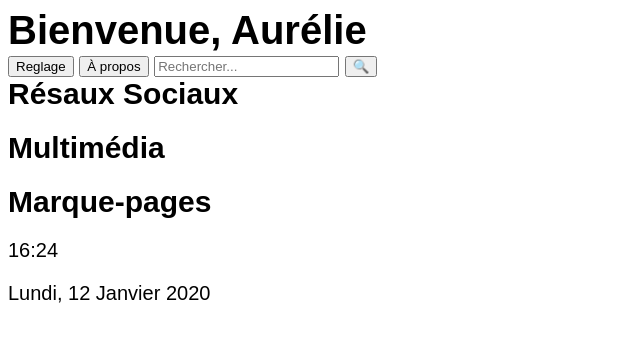
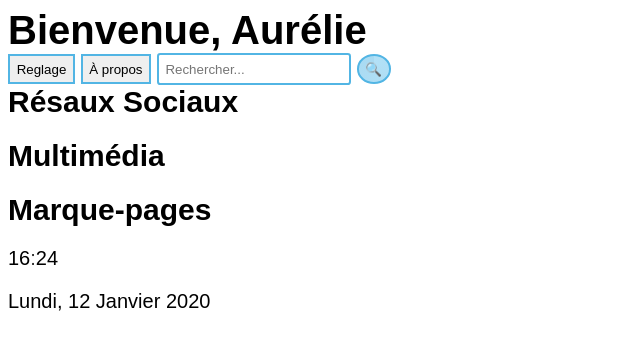
Before and after one commit to PissMan420/startpage, a Flask app: page / in a window 1280 px wide. Shown: the top 350 px of the page, without its empty margins (0-640 px from the left). Run offline with Flask 2, Linux system fonts and the light colour scheme; some web fonts are replaced.

Commit message:
Styled page Styled small components

```diff
--- a/static/style.css
+++ b/static/style.css
@@ -14,3 +14,60 @@
     margin-bottom: 0;
     margin-top: 0;
 }
+
+button, input[type="button"], input[type="reset"], input[type="submit"] {
+    -webkit-appearance: button;
+    cursor: pointer;
+}
+
+.circle {
+    border-radius: 100%;
+    border: 2px outset rgb(82, 181, 228);
+    transition: all 0.1s ease-in-out;
+    background: conic-gradient(rgba(104, 195, 238, 0.5), rgba(82, 181, 228, 0.5) 100%);
+}
+
+.btn {
+    transition: all ease-out 0.1s;
+    padding: 0.4em 0.5em;
+}
+
+button.btn {
+    border: 2px solid rgb(82, 181, 228);
+}
+
+input[type="text"],
+input[type="password"],
+input[type="email"],
+input[type="url"],
+input[type="search"],
+input[type="tel"] {
+    border: 2px solid rgb(82, 181, 228);
+    border-radius: 0.25em;
+    padding: 0.5em;
+    transition: all ease-out 0.1s;
+}
+
+h1 {
+    string-set: h1-contnet content();
+}
+
+.h1-ending {
+    content: 'H1 Content: ' string(h1-contnet);
+}
+
+.blink {
+    animation: blink 1s linear infinite;
+}
+
+@keyframes blink {
+    0% {
+        opacity: 0;
+    }
+    50% {
+        opacity: 1;
+    }
+    100% {
+        opacity: 0;
+    }
+}
--- a/templates/index.html
+++ b/templates/index.html
@@ -4,7 +4,7 @@
     <meta tag='viewport content=' width='width=device-width, initial-scale=1'>
     </meta>
     <title>Nouvel onglet</title>
-    <link rel='stylesheet' href={{ url_for('static', filename='style.css' ) }}>
+    <link rel="stylesheet" href="static/style.css">
     <script src='static/app.js' defer></script>
 </head>
 
@@ -18,7 +18,6 @@
             <input type="text" id="search" placeholder="Rechercher...">
             <button onclick="search(document.querySelector('#search').value);"
                 class="btn circle">🔍</button>
-
         </section>
     </header>
     <main>
@@ -37,7 +36,7 @@
     </main>
     <footer>
         <div class="grid-item">
-            <p id="time">16:24</p>
+            <p id="time">16<span class="blink">:</span>24</p>
             <p id="date">Lundi, 12 Janvier 2020</p>
         </div>
     </footer>
```
